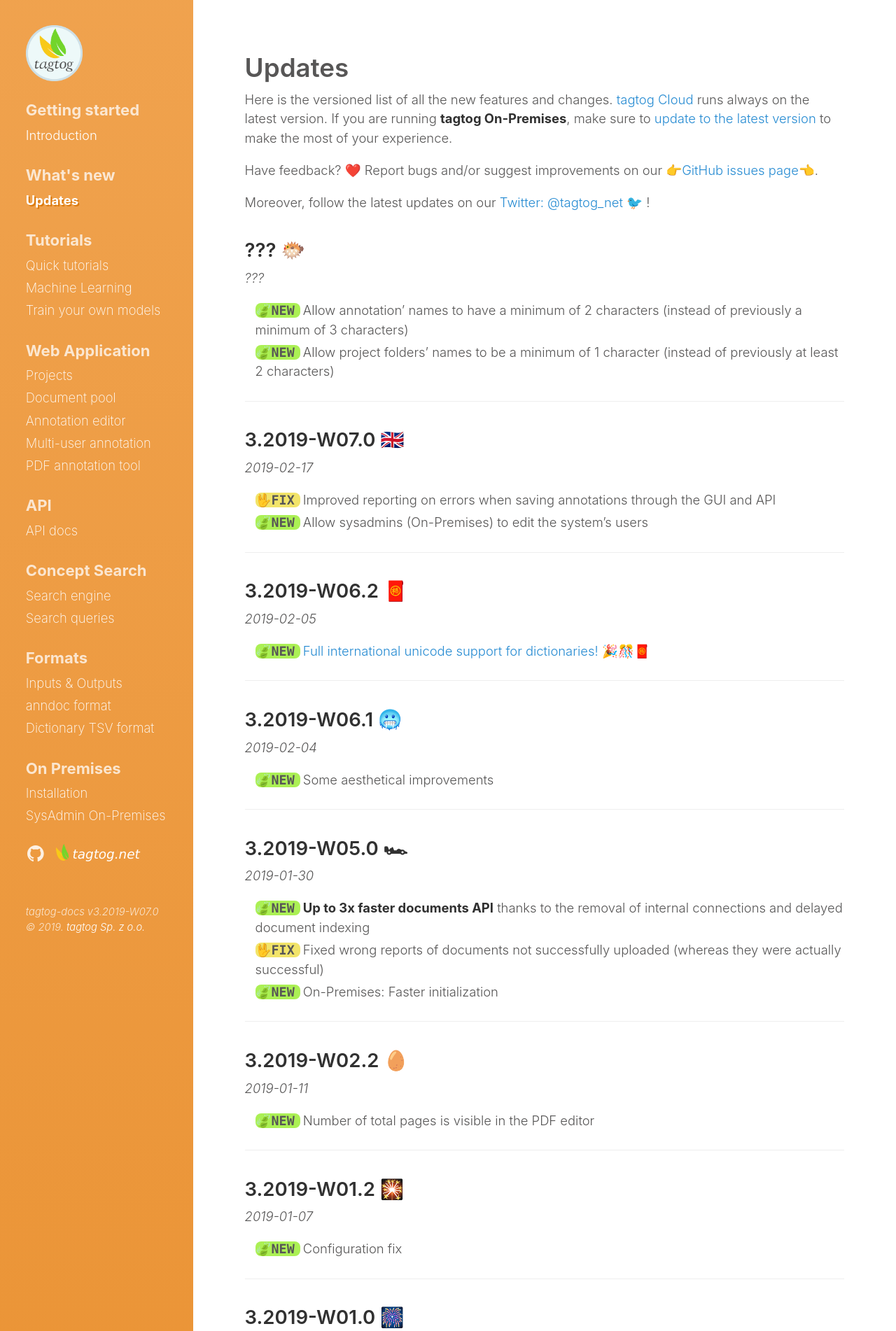
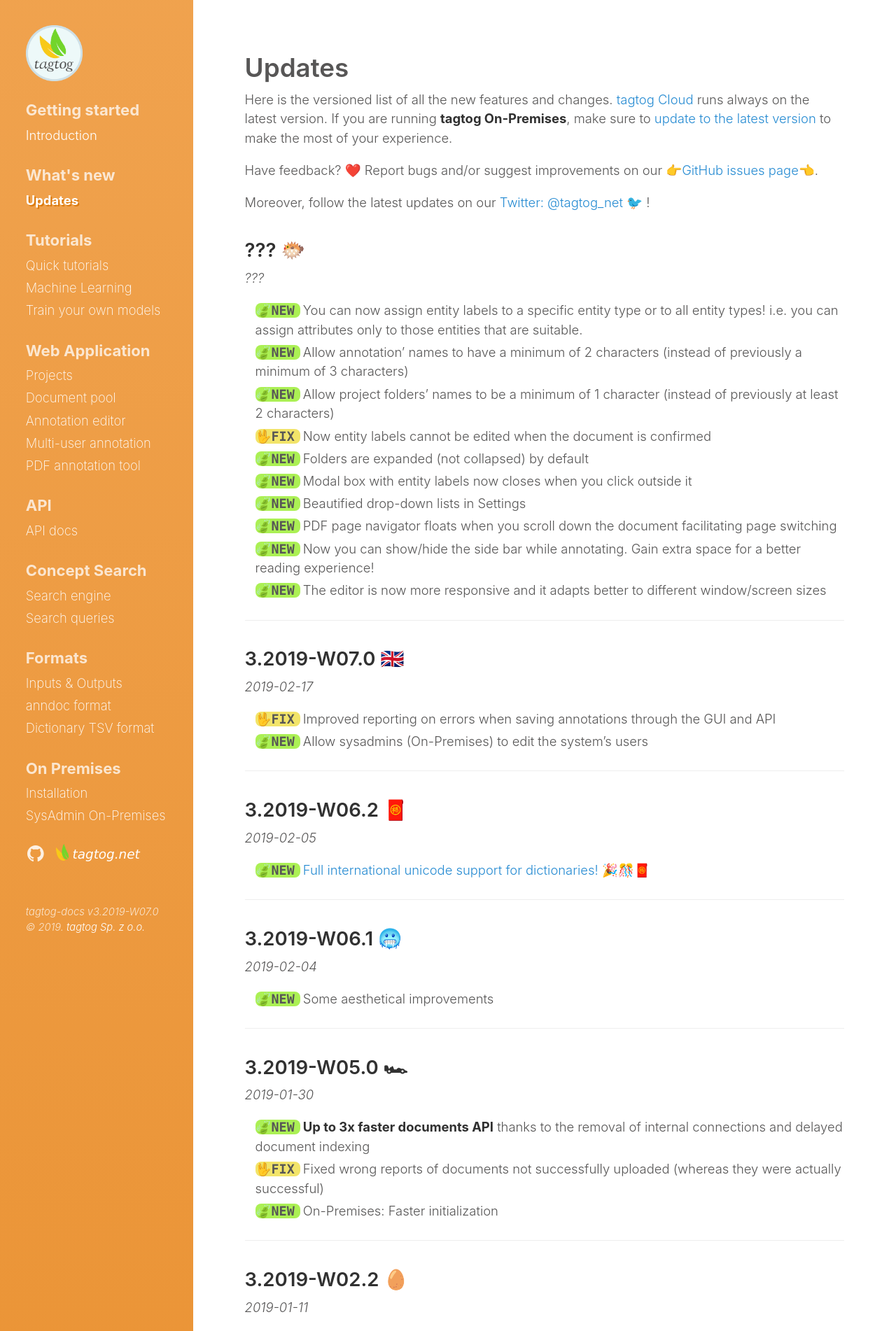
Before and after one commit to tagtogorg/tagtog-doc, a Jekyll site: the page built from updates.md, in a window 1280 px wide. Shown: the top 1902 px of the page at 70% size. Built offline with Jekyll 4.4.1, drawn with Linux system fonts in a browser that asks for light colours; nearby versions of some CDN libraries; emoji names are drawn with the system emoji font; some of the changed text lies outside the part shown.

Commit message:
Update updates

```diff
--- a/updates.md
+++ b/updates.md
@@ -16,8 +16,17 @@ Moreover, follow the latest updates on our [Twitter: @tagtog_net 🐦](https://t
 _???_
 
 <ul class="updates">
+  <li class="new"><span markdown="1">You can now assign entity labels to a specific entity type or to all entity types! i.e. you can assign attributes only to those entities that are suitable.</span></li>
   <li class="new"><span markdown="1">Allow annotation' names to have a minimum of 2 characters (instead of previously a minimum of 3 characters)</span></li>
   <li class="new"><span markdown="1">Allow project folders' names to be a minimum of 1 character (instead of previously at least 2 characters)</span></li>
+  <li class="fix"><span markdown="1">Now entity labels cannot be edited when the document is confirmed</span></li>
+  <li class="new"><span markdown="1">Folders are expanded (not collapsed) by default</span></li>
+  <li class="new"><span markdown="1">Modal box with entity labels now closes when you click outside it</span></li>
+  <li class="new"><span markdown="1">Beautified drop-down lists in Settings</span></li>
+  <li class="new"><span markdown="1">PDF page navigator floats when you scroll down the document facilitating page switching</span></li>
+  <li class="new"><span markdown="1">Now you can show/hide the side bar while annotating. Gain extra space for a better reading experience!</span></li>
+  <li class="new"><span markdown="1">The editor is now more responsive and it adapts better to different window/screen sizes</span></li>
+
 </ul>
 
 ---
```
